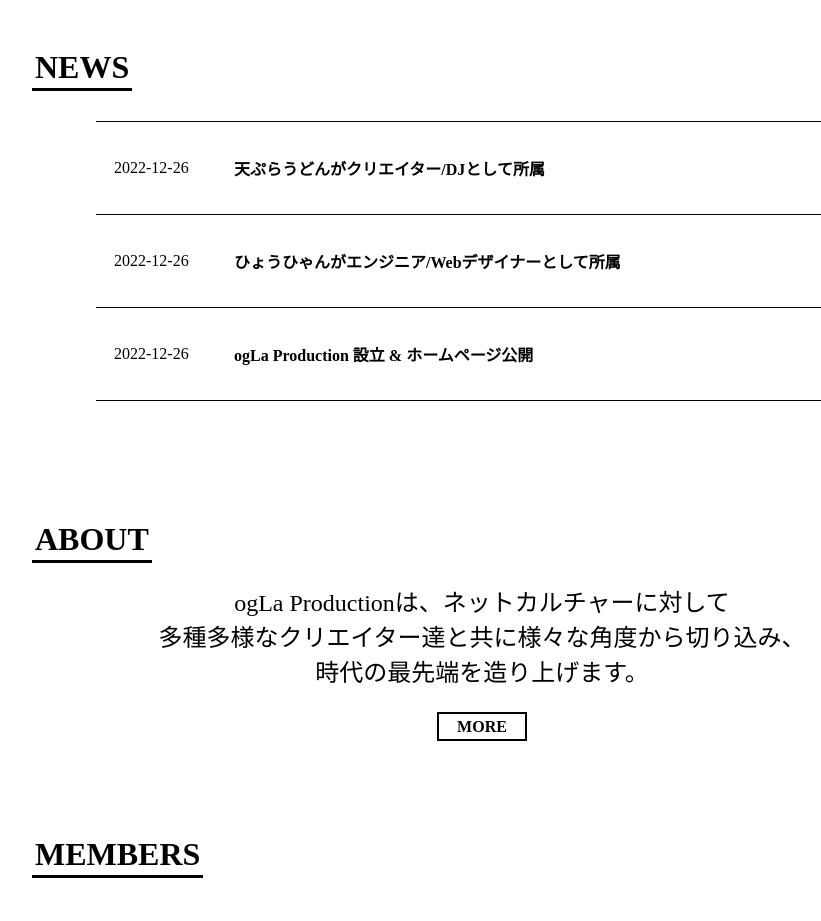
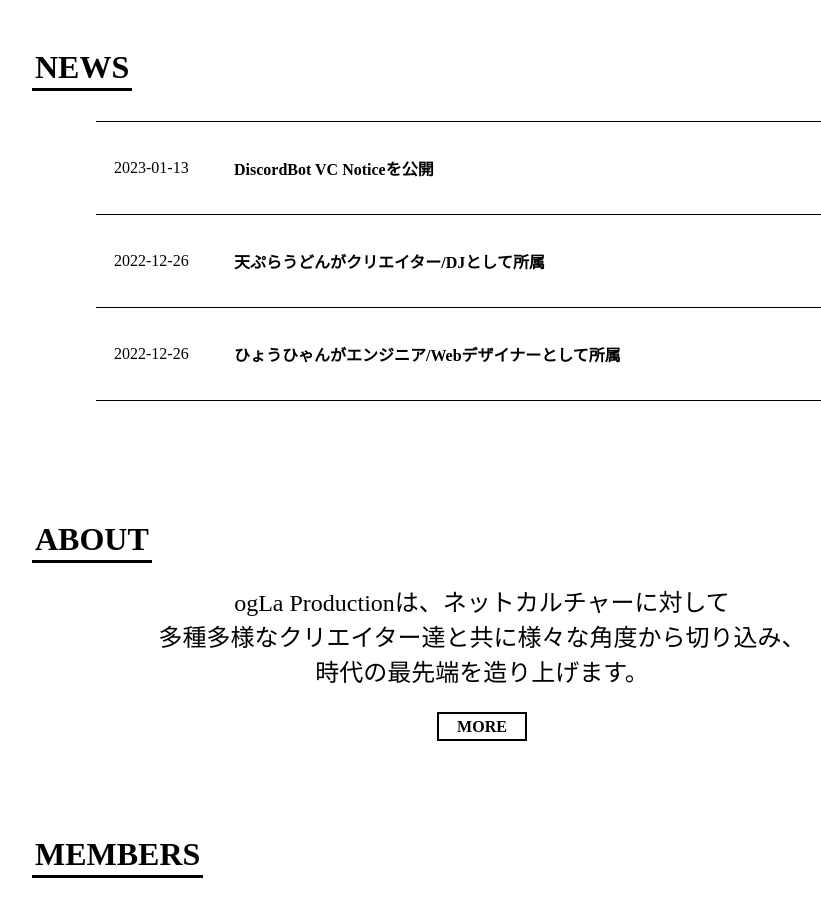
Before and after one commit to Hyouhyan/ogLa_Web, a plain HTML site: page main/index.html in a window 1280 px wide. Shown: the part 780-1701 px from the top of the page, without its empty margins (166-987 px from the left). Drawn offline with nearby package versions, Linux system fonts and the light colour scheme; a web font is replaced by a local one.

Commit message:
newsを更新

```diff
--- a/main/index.html
+++ b/main/index.html
@@ -103,6 +103,13 @@
         <div class="news-box box" id="news">
             <h1><span>NEWS</span></h1>
             <ul class="news-content">
+                <li>
+                    <a></a>
+                    <dl>
+                        <dt>2023-01-13</dt>
+                        <dd>DiscordBot VC Noticeを公開</dd>
+                    </dl>
+                </li>
                 <li>
                     <a></a>
                     <dl>
```
